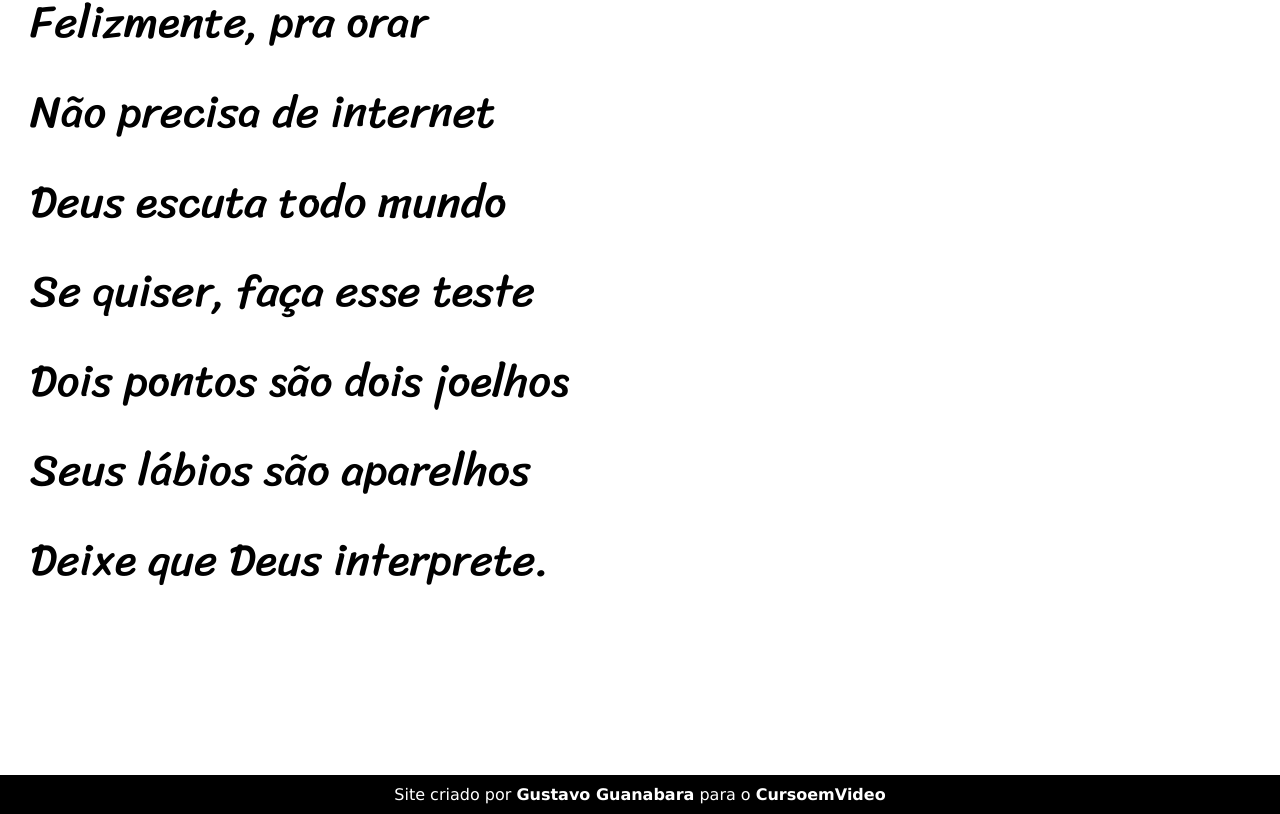
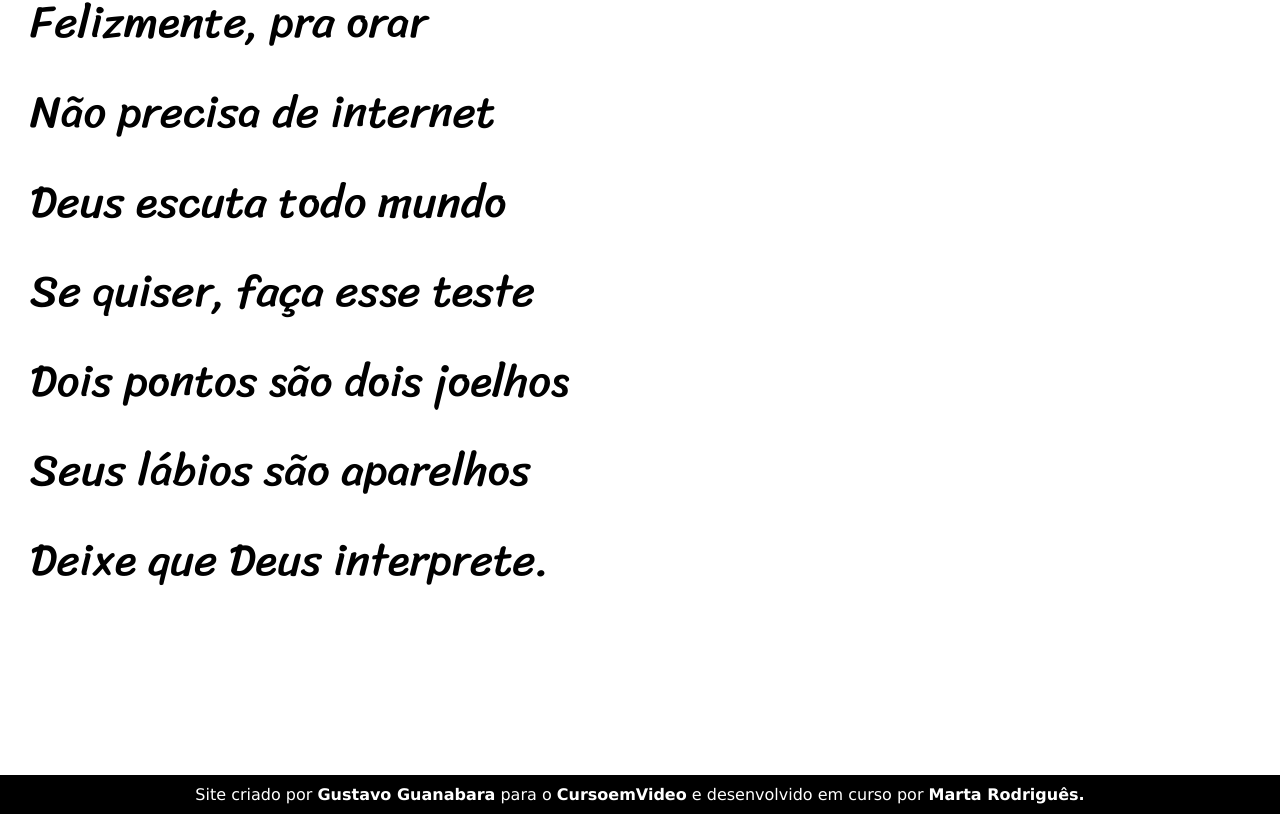
Before and after one commit to martharodriigus/projeto-cordel, a plain HTML site: page index.html in a window 1280 px wide. Shown: the part 5143-5957 px from the top of the page. Drawn offline with Linux system fonts and the light colour scheme.

Commit message:
Atualizei site

```diff
--- a/index.html
+++ b/index.html
@@ -97,7 +97,7 @@
     </section>
 
     <footer>
-        <p>Site criado por <a href="https://gustavoguanabara.github.io" target="_blank">Gustavo Guanabara</a> para o <a href="https://www.cursoemvideo.com" target="_blank">CursoemVideo</a></p>
+        <p>Site criado por <a href="https://gustavoguanabara.github.io" target="_blank">Gustavo Guanabara</a> para o <a href="https://www.cursoemvideo.com" target="_blank">CursoemVideo</a> e desenvolvido em curso por <a href="https://martharodriigus.github.io" target="_blank">Marta Rodriguês.</a></p>
     </footer>
 </body>
 </html>
```
